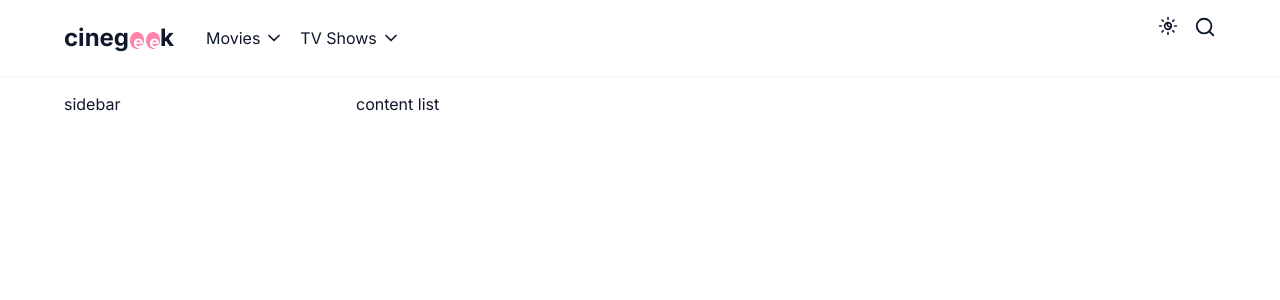
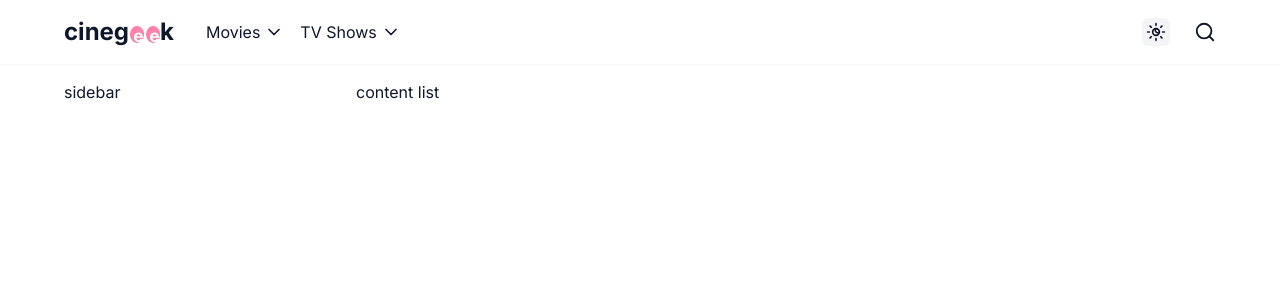
Before and after one commit to arifimran5/cinegeekV2, a Next.js app: page /search in a window 1280 px wide. Shown: the top 300 px of the page. Built offline with nearby package versions, Linux system fonts and the light colour scheme.

Commit message:
theme-switcher bg

```diff
--- a/components/Header/Header.tsx
+++ b/components/Header/Header.tsx
@@ -138,8 +138,10 @@ function Header() {
               </div>
             </div>
           </div>
-          <div className='hidden gap-4 md:flex md:items-start'>
-            <ThemeSwitcher />
+          <div className='hidden gap-6 md:flex md:items-center'>
+            <div className='p-[4px] bg-gray-100 rounded-md dark:bg-gray-600'>
+              <ThemeSwitcher />
+            </div>
             <Link href='/search'>
               {/* <input
               type='text'
--- a/components/Header/MobileMenu.tsx
+++ b/components/Header/MobileMenu.tsx
@@ -118,8 +118,8 @@ function MobileHeader({ children }: { children: ReactNode }) {
               </p>
             </div>
           </div>
-          <div className='flex items-center justify-between px-4 mt-6 '>
-            <div className='px-2 pt-2 bg-gray-100 rounded-md'>
+          <div className='flex items-center justify-between px-4 mt-6'>
+            <div className='p-2 bg-gray-100 rounded-md dark:bg-gray-600'>
               <ThemeSwitcher />
             </div>
             <Link
--- a/components/Header/ThemeSwitcher.tsx
+++ b/components/Header/ThemeSwitcher.tsx
@@ -13,7 +13,7 @@ export default function ThemeSwitcher() {
   const { setTheme } = useTheme()
 
   return (
-    <div>
+    <div className='cursor-pointer'>
       <DropdownMenu>
         <DropdownMenuTrigger asChild>
           <SunMoon size={20} />
@@ -36,7 +36,6 @@ export default function ThemeSwitcher() {
           </DropdownMenuItem>
         </DropdownMenuContent>
       </DropdownMenu>
-      <button></button>
     </div>
   )
 }
```
